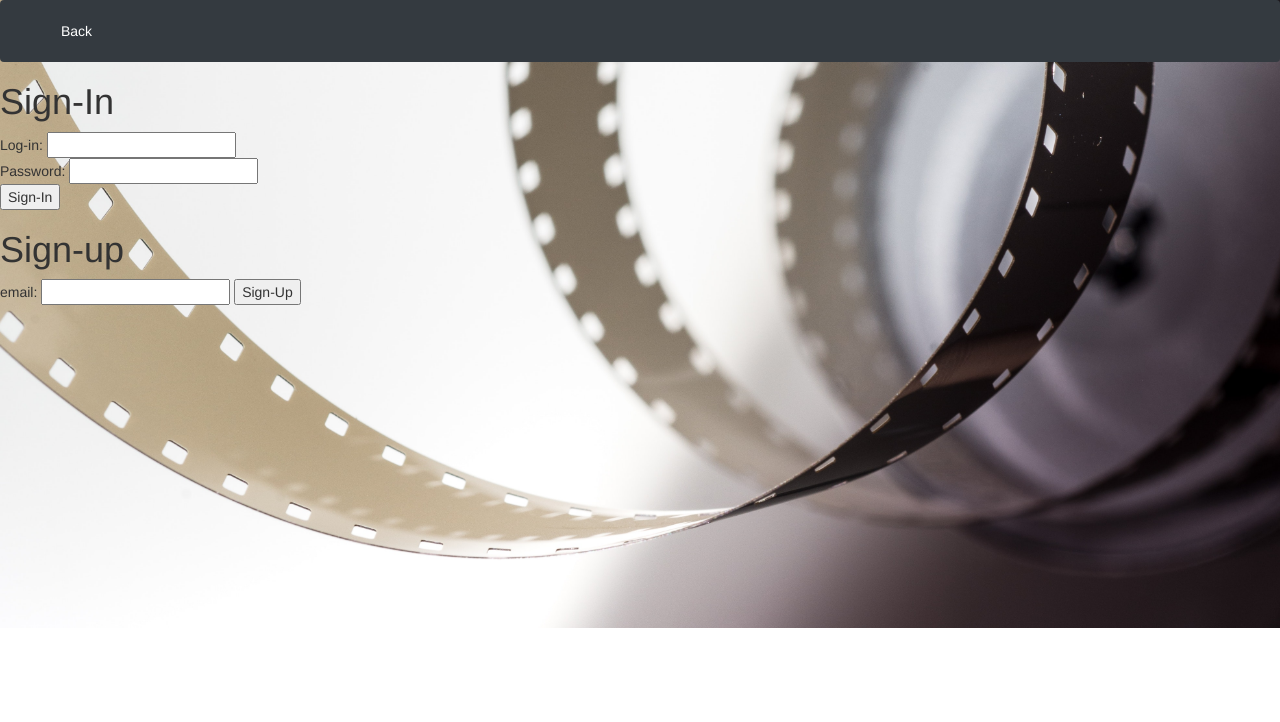
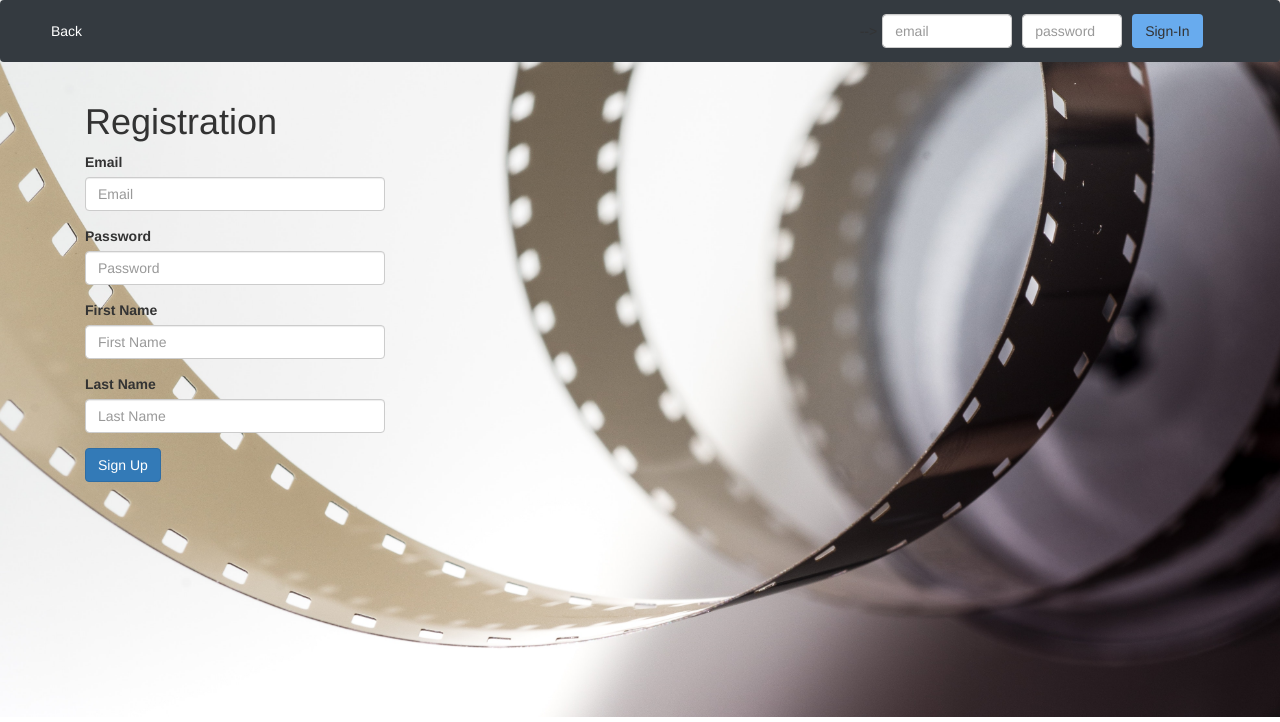
Before and after one commit to LisaLen/Moviescope, a Flask app: page / in a window 1280 px wide. Shown: the top 722 px of the page. Run offline with Flask 2, Linux system fonts and the light colour scheme; some libraries are stand-ins or nearby versions.

Commit message:
changed registration form, removed -logig field from DB

```diff
--- a/server.py
+++ b/server.py
@@ -27,17 +27,25 @@ def sin_in():
     '''Action for login form; log a user in'''
     if request.method == 'POST':
 
-        login = request.form['login']
+        email = request.form['email']
         password = request.form['password']
 
-        #query to get user object using login
-        user = User.query.filter_by(login=login).first()
+        #query to get user object using email
+        user = User.query.filter_by(email=email).first()
+        print('######################')
+        print('\n')
+        print('\n')
+        print('\n')
+        print('\n')
         print(user)
+        print('\n')
+        print('\n')
+        print('######################')
 
         if user:
             if password == user.password:
                 #fetchs user_id for loged-in user
-                user_id = User.query.filter_by(login=login).one().user_id
+                user_id = User.query.filter_by(email=email).one().user_id
                 session['current_user'] = user_id
                 fname = user.fname
                 lname = user.lname
@@ -56,40 +64,43 @@ def sin_in():
 def logout():
     '''User log-out'''
     session.clear()
-    user = User.query.filter_by(login=login).one()
+    # user = User.query.filter_by(login=login).one()
     return redirect('/')
 
+# @app.route('/sign-up', methods=['POST'])
+# def sign_up():
+#     '''Check is email exists in DB'''
+
+#     email = request.form['email']
+#     user = User.query.filter_by(email=email).first()
+
+#     if user is None:
+#         return render_template('new_user_registration.html', email=email)
+#     else:
+#         flash (f'Username with email: {email} already exists in databese')
+#         return redirect('/')
+
+
 @app.route('/sign-up', methods=['POST'])
-def sign_up():
-    '''Check is email exists in DB'''
+def register_new_user():
+
 
     email = request.form['email']
     user = User.query.filter_by(email=email).first()
+    if not user:
+        password = request.form['password']
+        fname = request.form['fname']
+        lname = request.form['lname']
+        new_user = User(email=email, password=password,
+                    fname=fname, lname=lname, )
+        db.session.add(new_user)
+        db.session.commit()
 
-    if user is None:
-        return render_template('new_user_registration.html', email=email)
+        flash('New user has been added. Please sign-in to continue')
+        return redirect('/')
     else:
         flash (f'Username with email: {email} already exists in databese')
         return redirect('/')
-
-
-@app.route('/new-user-registration', methods=['POST'])
-def register_new_user():
-
-
-    login = request.form['login']
-    password = request.form['password']
-    fname = request.form['fname']
-    lname = request.form['lname']
-    email = request.args['email']
-
-    new_user = User(login=login, password=password,
-                    fname=fname, lname=lname, email=email)
-    db.session.add(new_user)
-    db.session.commit()
-
-    flash('New user has been added. Please sign-in to continue')
-    return redirect('/')
 
 @app.route('/homepage')
 def open_homepage():
--- a/static/CSS/base.css
+++ b/static/CSS/base.css
@@ -6,7 +6,8 @@ body {
     background-size: cover;
    /*background-color: #cccccc;*/
 }
+
 .navbar-nav > li{
-  padding-left:30px;
-  padding-right:30px;
+  padding-left:20px;
+  padding-right:20px;
 }
--- a/templates/base.html
+++ b/templates/base.html
@@ -37,10 +37,11 @@
 
 
     </div>
-    <div class="navbar-collapse collapse w-100 order-3 dual-collapse2">
+    <div class="navbar-collapse collapse w-100 order-3 order-md-0 dual-collapse2">
+        {% block navbar3 %} {% endblock %}
         <ul class="navbar-nav ml-auto navbar-right">
             <li class="nav-item">
-                 {% if session %}
+                 {% if session['current_user'] %}
                 <p><a class="nav-link" href="/logout" ><span class="glyphicon glyphicon-log-out"></span> Log Out</a></p>
                 {% endif %}
              </li>
--- a/templates/homepage.html
+++ b/templates/homepage.html
@@ -38,8 +38,8 @@
         <!--  -->
         {% set movie = movie_review[0] %}
         {% set review = movie_review[1] %}
-        <td><img src='{{ movie.poster_img }}' width='50' hight='50'></td>
-        <td><a href=' {{ movie.movie_url }}'>{{ movie.title}} </td>
+        <td width='70' hight='100'><img src='{{ movie.poster_img }}' width='70' hight='100'></td>
+        <td width='120'><a href=' {{ movie.movie_url }}'>{{ movie.title}} </td>
         <td>{{ movie.usa_release_date }}</td>
         <td>{{ movie.plot }}</td>
 
@@ -50,7 +50,7 @@
 
         <td>{{movie.imdb_rating }}</td>
         <td  class='rating'>{{review.rating }}</td>
-        <td  class='review'>{{review.review }}</td>
+        <td  class='review' width='400'>{{review.review }}</td>
         <td class='date_review'>{{review.date_review }}</td>
 
         <!-- Trigger/Open The Modal -->
--- a/templates/signin_signup.html
+++ b/templates/signin_signup.html
@@ -1,19 +1,66 @@
 {% extends 'base.html' %}
 {% block title %} Sign-In {% endblock %}
-{% block content %}
 
-<h1>Sign-In</h1>
+{% block navbar3 %}
 <form action='/sign-in' method='POST'>
-    Log-in: <input type='text' name ='login' required><br>
-    Password: <input type= 'password' name = 'password' required><br>
-    <input type='submit' value='Sign-In'>
-</form>
+  <div class="form-row align-items-center"> -->
+    <div class="col-auto">
+      <!-- <label class="sr-only" for="inlineFormInput">Name</label> -->
+      <input type="text"  class="form-control" id="inlineFormInput" name ='email'  placeholder="email" style='width:130px' required>
+    </div>
+   <div class="col-auto">
+      <!-- <label class="sr-only" for="inlineFormInputGroup">Username</label> -->
+      <!-- <div class="input-group mb-2">         -->
+        <input type="password" class="form-control" id="inlineFormInputGroup" placeholder="password" name ='password' required style='width:100px'>
+      </div>
+    <!-- </div> -->
 
-<h1> Sign-up</h1>
-<form action='/sign-up' method = 'POST'>
-    email: <input type='text' name='email'>
-    <input type='submit' value='Sign-Up'>
+ <div class="col-auto">
+      <button type="submit" class="btn" style='background-color:#68abee'>Sign-In</button>
+ </div>
+  </div>
 </form>
 
 
+
+
+
+<!--  <form action='/sign-in' method='POST' class="form-inline my-2 my-lg-0">
+      <input  class="form-control mr-sm-2" type='text' name ='login' required aria-label="login"><br>
+ <input class="form-control mr-sm-2" type= 'password' name = 'password' required aria-label="password" required><br>
+    <button class="btn btn-outline-success my-2 my-sm-0"  type="submit">Sign-In</button>
+
+</form> -->
+
 {% endblock %}
+{% block content %}
+
+
+<div class='container'>
+    <h1>Registration</h1>
+<form action='/sign-up' method='POST'>
+  <div class="form-group">
+     <label for="inputEmail4">Email</label>
+      <input type="email" class="form-control" placeholder="Email" name='email' style='width:300px' required>
+      </div>
+
+
+    <div class="form-group">
+      <label for="inputPassword4">Password</label>
+      <input type="password" class="form-control" placeholder="Password" name='password' style='width:300px' required>
+    </div>
+
+  <div class="form-group">
+    <label for="inputFName">First Name</label>
+    <input type="text" class="form-control"  placeholder="First Name" name='fname' style='width:300px' required>
+  </div>
+  <div class="form-group">
+    <label for="inputLName">Last Name</label>
+    <input type="text" class="form-control" placeholder="Last Name" name='lname' style='width:300px' required>
+  </div>
+    <button type="submit" class="btn btn-primary">Sign Up</button>
+</form>
+
+</div>
+
+{% endblock %}
```
Also changed, not shown: model.py (+3 -5 lines), templates/new_user_registration.html (deleted, +0 -17 lines), static/CSS/cinema-food-movie-theater.jpg (added), static/IMG/app-entertainment-ipad-265685.jpg (added), static/IMG/cinema-cinematography-curve-65128.jpg (added), 1 other file.
